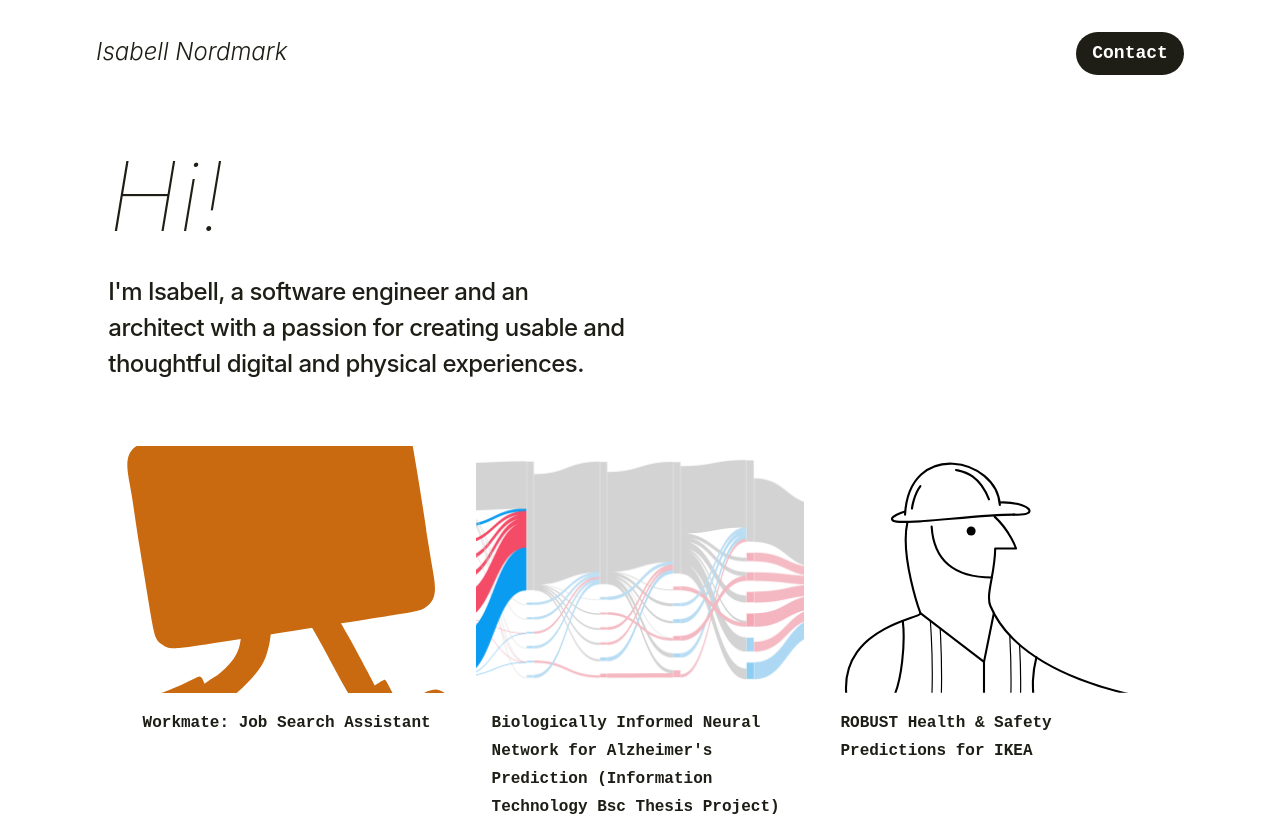
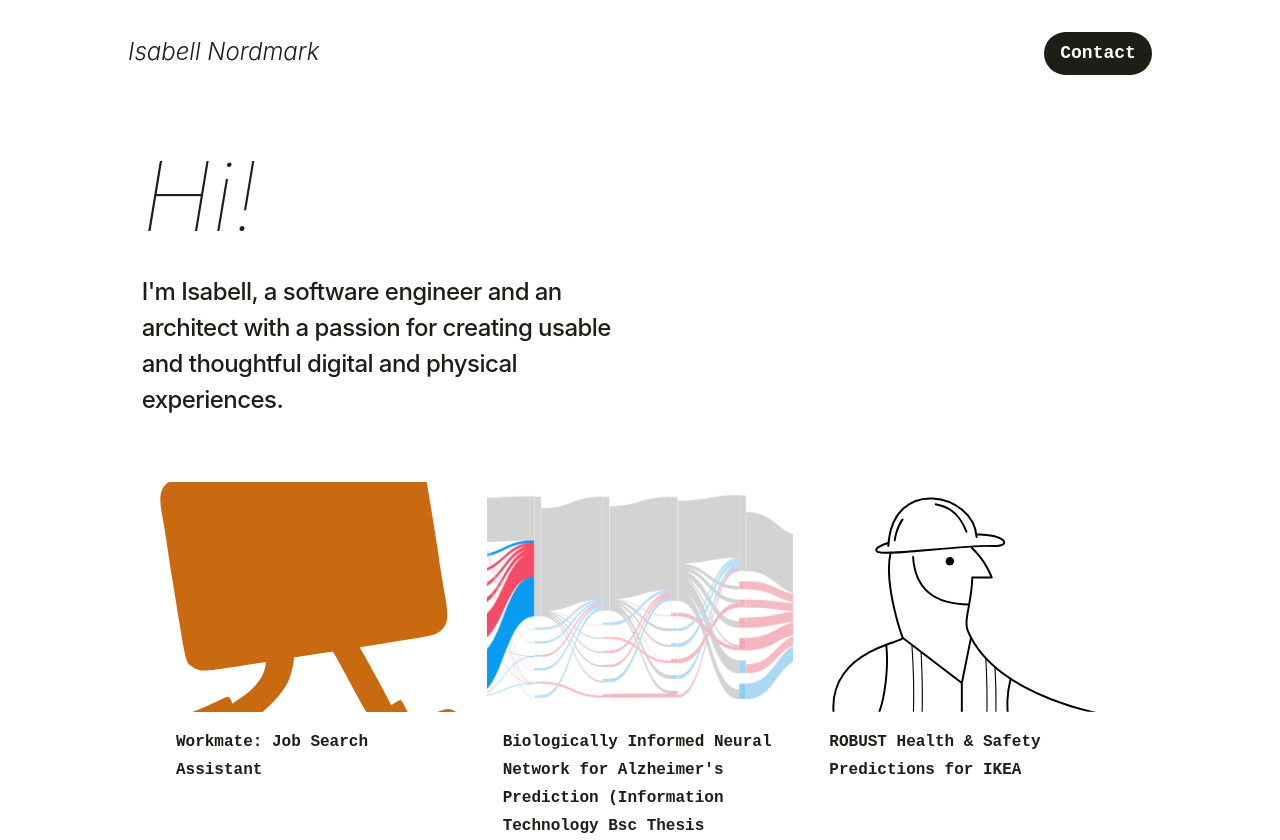
Before and after one commit to bllnr/bllnr.github.io, a plain HTML site: page index.html in a window 1280 px wide. Shown: the top 840 px of the page. Drawn offline with nearby package versions, Linux system fonts and the light colour scheme.

Commit message:
Widen side margins on large screens
Page content stops growing at 1200px and stays centred, so images
no longer get very large on wide screens. Narrower screens are
unchanged, and the ROBUST page does not use these styles.

Co-Authored-By: Claude Opus 5.5 <noreply@anthropic.com>

```diff
--- a/styling/style_structure.css
+++ b/styling/style_structure.css
@@ -40,6 +40,18 @@ section {
 
 /***************************************/
 /*Setting upp grids*/
+
+/*Page content stops growing at this width; wider screens get larger side margins*/
+:root {
+    --page-max-width: 1200px;
+}
+
+.grid-12-col,
+.grid-24-col {
+    padding-left: max(0px, calc((100% - var(--page-max-width)) / 2));
+    padding-right: max(0px, calc((100% - var(--page-max-width)) / 2));
+}
+
 .grid-2-col {
     display: grid;
     grid-template-columns: repeat(2, [col-start] 1fr);
@@ -183,8 +195,9 @@ header {
     display: grid;
     grid-template-columns: repeat(auto-fit, minmax(250px, 1fr));
     gap: 20px;
-    padding-left: calc(8.33% + 20px);
-    padding-right: calc(8.33% + 20px);
+    /*Lines up with the grids' second column, within the same max width*/
+    padding-left: calc(max(0px, (100% - var(--page-max-width)) / 2) + min(100%, var(--page-max-width)) * 0.0833 + 20px);
+    padding-right: calc(max(0px, (100% - var(--page-max-width)) / 2) + min(100%, var(--page-max-width)) * 0.0833 + 20px);
 }
 
 .project-image {
```
